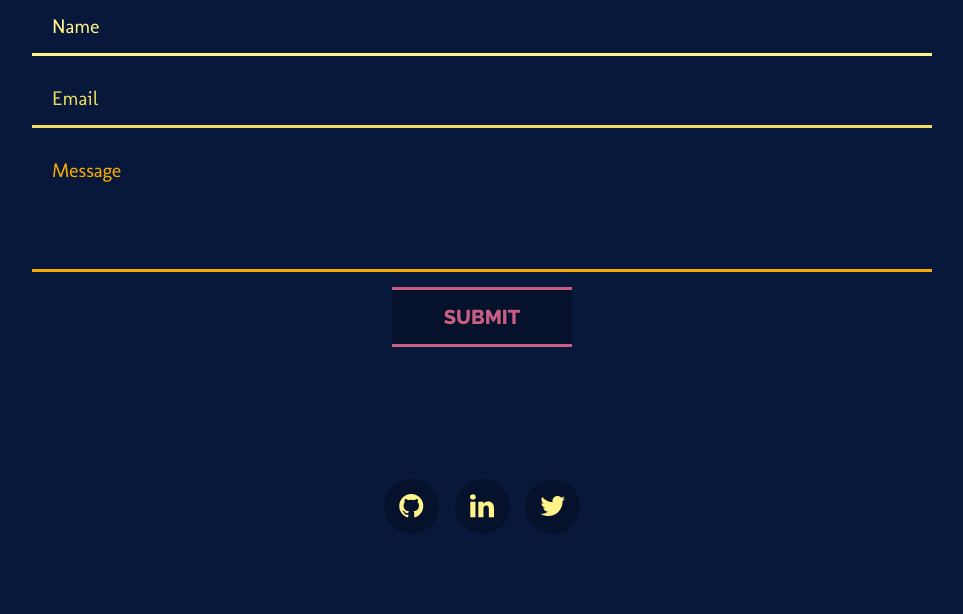
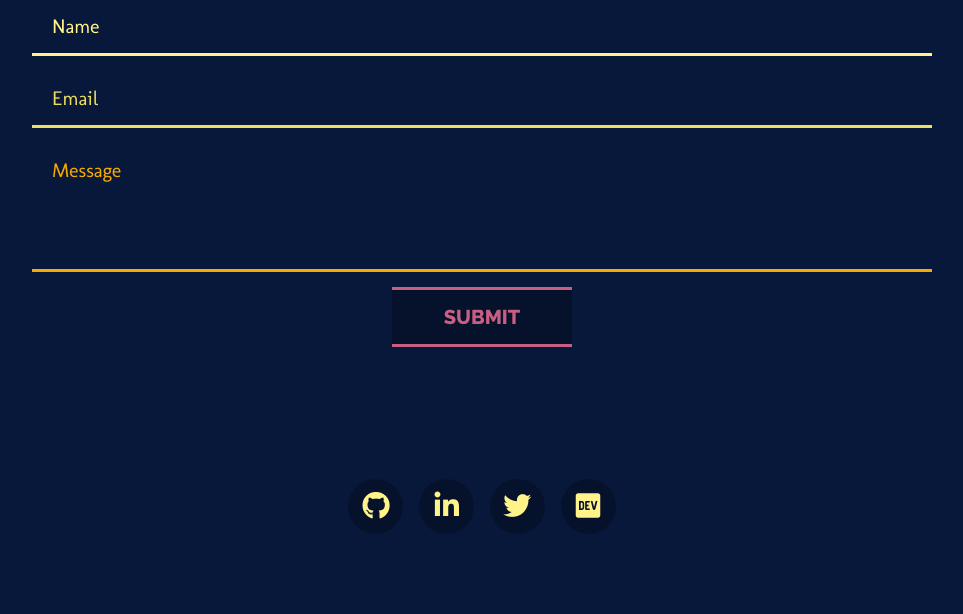
Before and after one commit to nataliedeweerd/ndw.one, a PHP site: page / in a window 1280 px wide. Shown: the part 3035-3649 px from the top of the page, without its empty margins (158-1121 px from the left). Run offline with PHP 8.4, Linux system fonts and the light colour scheme; some libraries are stand-ins or nearby versions.

Commit message:
Updating social media links

```diff
--- a/inc/header.php
+++ b/inc/header.php
@@ -29,11 +29,23 @@
 
         <link href="https://fonts.googleapis.com/css?family=Molengo|Raleway:400,800" rel="stylesheet">
         <link rel="stylesheet" type="text/css" href="css/reset.css" />
-        <link rel="stylesheet" type="text/css" href="css/font-awesome.min.css" />
+        <link rel="stylesheet" href="https://use.fontawesome.com/releases/v5.8.1/css/all.css" integrity="sha384-50oBUHEmvpQ+1lW4y57PTFmhCaXp0ML5d60M1M7uH2+nqUivzIebhndOJK28anvf" crossorigin="anonymous">
         <link rel="stylesheet" type="text/css" href="css/owl.carousel.min.css" />
 		<link rel="stylesheet" type="text/css" href="css/style.css" />
 
 		<script>document.documentElement.className = 'js';</script>
+
+
+        <!-- Global site tag (gtag.js) - Google Analytics -->
+        <script async src="https://www.googletagmanager.com/gtag/js?id=UA-130686076-1"></script>
+        <script>
+            window.dataLayer = window.dataLayer || [];
+            function gtag(){dataLayer.push(arguments);}
+            gtag('js', new Date());
+
+            gtag('config', 'UA-130686076-1');
+        </script>
+
 	</head>
 
 	<body>
--- a/index.php
+++ b/index.php
@@ -145,9 +145,10 @@
 
 
     <div class="social">
-        <a href="https://github.com/nataliedeweerd/" class="social__icon" target="_blank"><i class="fa fa-github" aria-hidden="true"></i></a>
-        <a href="https://www.linkedin.com/in/nataliedeweerd/" class="social__icon" target="_blank"><i class="fa fa-linkedin" aria-hidden="true"></i></a>
-        <a href="https://twitter.com/nataliedeweerd" class="social__icon" target="_blank"><i class="fa fa-twitter" aria-hidden="true"></i></a>
+        <a href="https://github.com/nataliedeweerd/" class="social__icon" target="_blank"><i class="fab fa-github" aria-hidden="true"></i></a>
+        <a href="https://www.linkedin.com/in/nataliedeweerd/" class="social__icon" target="_blank"><i class="fab fa-linkedin-in" aria-hidden="true"></i></a>
+        <a href="https://twitter.com/nataliedeweerd" class="social__icon" target="_blank"><i class="fab fa-twitter" aria-hidden="true"></i></a>
+        <a href="https://dev.to/nataliedeweerd" class="social__icon" target="_blank"><i class="fab fa-dev" aria-hidden="true"></i></a>
     </div>
 </section>
 
```
